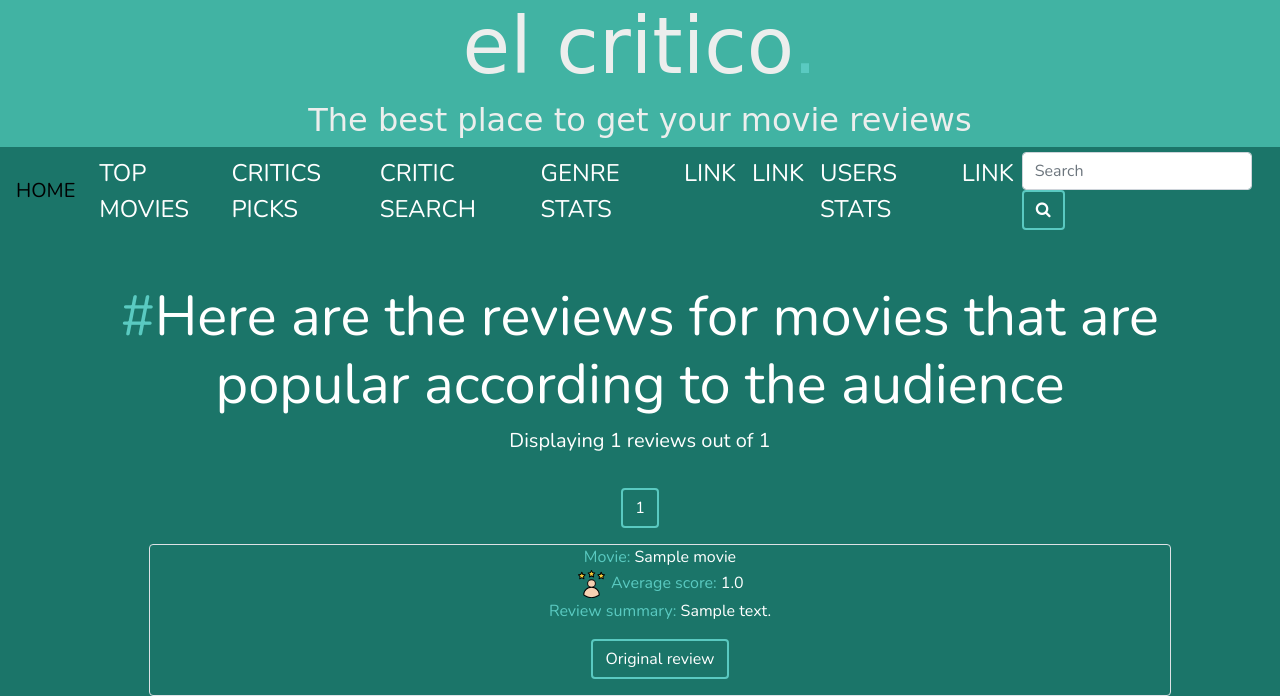
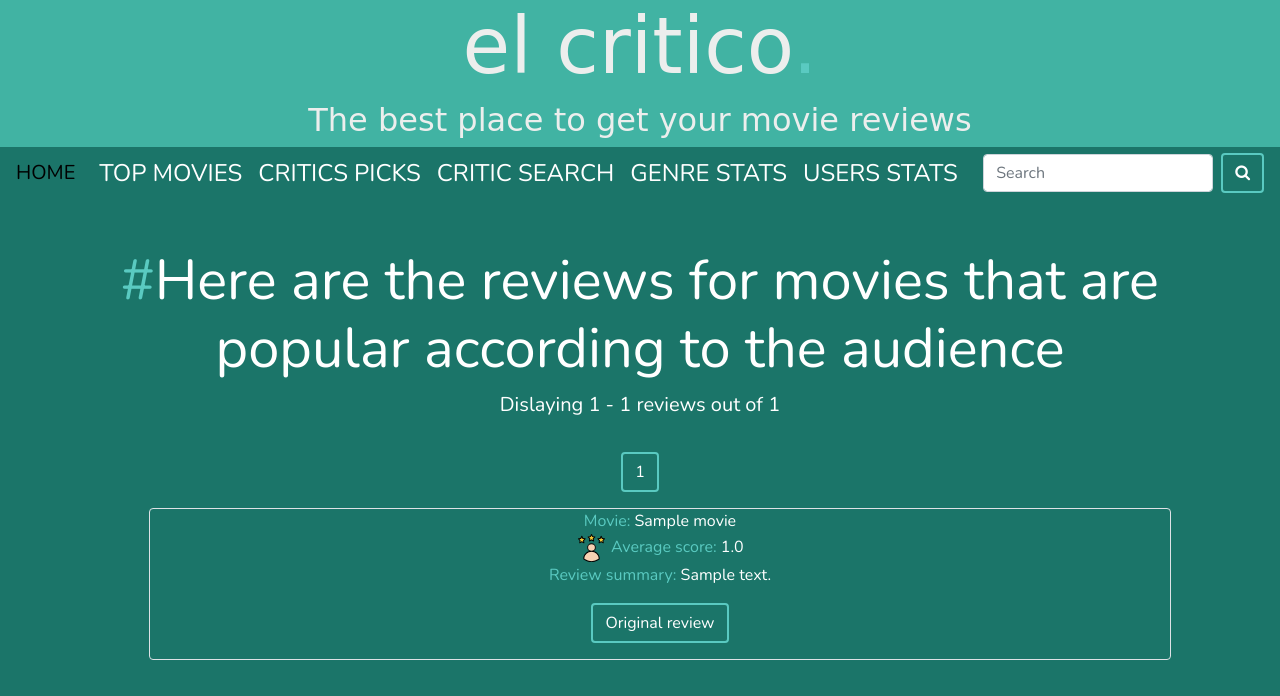
Before and after one commit to tamirdh/Critics_website_project, a Django app: page /finder/popular/ in a window 1280 px wide. Shown: the top 696 px of the page. Run offline with Django 3.2, Linux system fonts and the light colour scheme; tables that the repository leaves empty hold one stand-in row (values such as "Sample post"); some libraries are stand-ins or nearby versions; some web fonts are replaced.

Commit message:
Fixed last bugs

```diff
--- a/SRC/APPLICATION-SOURCE-CODE/el_critico/finder/templates/base.html
+++ b/SRC/APPLICATION-SOURCE-CODE/el_critico/finder/templates/base.html
@@ -34,7 +34,7 @@
     </div>
 
 
-    <nav id="mainNavbar" class="navbar navbar-dark navbar-expand-md py-0 sticky-top">
+    <nav id="mainNavbar" class="navbar navbar-dark navbar-expand-xl py-0 sticky-top">
       <a href="{% url 'finder_home' %}" class="navbar-brand">HOME</a>
       <button class="navbar-toggler" data-toggle="collapse" data-target="#navLinks" aria-label="toggle navigation">
         <span class="navbar-toggler-icon"></span>
@@ -54,16 +54,7 @@
             <a href="{% url 'genre_choice' %}" class="nav-link">GENRE STATS</a>
           </li>
           <li class="nav-item">
-            <a href="" class="nav-link">LINK</a>
-          </li>
-          <li class="nav-item">
-            <a href="" class="nav-link">LINK</a>
-          </li>
-          <li class="nav-item">
             <a href="{% url 'finder_users' %}" class="nav-link">USERS STATS</a>
-          </li>
-          <li class="nav-item">
-            <a href="" class="nav-link">LINK</a>
           </li>
         </ul>
 
--- a/SRC/APPLICATION-SOURCE-CODE/el_critico/finder/templates/genre_choice.html
+++ b/SRC/APPLICATION-SOURCE-CODE/el_critico/finder/templates/genre_choice.html
@@ -8,7 +8,7 @@
 {% block content %}
 {% load static %}
 <div class="container-fluid">
-    <nav class="navbar navbar-expand-xl justify-content-center navbar-light bg-light">
+    <nav class="navbar justify-content-center navbar-light bg-light">
         <a id="genres" class="navbar-brand" href="{% url 'genre_stats' genre='Adventure' %}">Adventure</a>
         <a id="genres" class="navbar-brand" href="{% url 'genre_stats' genre='Action' %}">Action</a>
         <a id="genres" class="navbar-brand" href="{% url 'genre_stats' genre='Animation' %}">Animation</a>
--- a/SRC/APPLICATION-SOURCE-CODE/el_critico/finder/templates/movies_by_critics_picks.html
+++ b/SRC/APPLICATION-SOURCE-CODE/el_critico/finder/templates/movies_by_critics_picks.html
@@ -9,7 +9,7 @@
       <div class="col-lg-10 align-items-center">
         <div id="headingGroup" class="text-white text-center d-lg-block mt-5">
             <h1 class="display-3"><span>#</span>Here are the reviews for movies that are recommended by New York Times critics</h1>
-            <p class="lead">Displaying {{ reviews_list |length }} reviews out of {{ reviews_list.paginator.count }}</p>
+            <p class="lead">Dislaying {{ reviews_list.start_index }} - {{ reviews_list.end_index }} reviews out of {{ reviews_list.paginator.count }}</p>
             {% load static %}
             <span class="display-4">#</span><img id="nyt" src="{% static 'imgs/NYT.png' %}" alt="">
             <div class="dj_pang">
--- a/SRC/APPLICATION-SOURCE-CODE/el_critico/finder/templates/movies_by_term.html
+++ b/SRC/APPLICATION-SOURCE-CODE/el_critico/finder/templates/movies_by_term.html
@@ -9,7 +9,7 @@
       <div class="col-lg-10 align-items-center">
         <div id="headingGroup" class="text-white text-center d-lg-block mt-5">
             <h1 class="display-3"><span>#</span>Here are the reviews for movies that the review headline or summary had a similar phrase to: <span>{{ phrase }}</span></h1>
-            <p class="lead">Displaying {{ reviews_list |length }} reviews out of {{ reviews_list.paginator.count }}</p>
+            <p class="lead">Dislaying {{ reviews_list.start_index }} - {{ reviews_list.end_index }} reviews out of {{ reviews_list.paginator.count }}</p>
             <div class="dj_pang">
               {% if reviews_list.has_previous %}
                 <button id = "search_btn" class="btn btn-outline-success my-2 my-sm-3"><a class="text-white" href="?page=1"><<</a></button>
--- a/SRC/APPLICATION-SOURCE-CODE/el_critico/finder/templates/movies_by_users_rating.html
+++ b/SRC/APPLICATION-SOURCE-CODE/el_critico/finder/templates/movies_by_users_rating.html
@@ -11,7 +11,7 @@
       <div class="col-lg-10 align-items-center">
         <div id="headingGroup" class="text-white text-center d-lg-block mt-5">
             <h1 class="display-3"><span>#</span>Here are the reviews for movies that are popular according to the audience</h1>
-            <p class="lead">Displaying {{ reviews_list |length }} reviews out of {{ reviews_list.paginator.count }}</p>
+            <p class="lead">Dislaying {{ reviews_list.start_index }} - {{ reviews_list.end_index }} reviews out of {{ reviews_list.paginator.count }}</p>
 
             <div class="dj_pang">
               {% if reviews_list.has_previous %}
--- a/SRC/APPLICATION-SOURCE-CODE/el_critico/finder/templates/reviews_by_critic.html
+++ b/SRC/APPLICATION-SOURCE-CODE/el_critico/finder/templates/reviews_by_critic.html
@@ -17,7 +17,7 @@
       <div class="col-lg-10 align-items-center">
         <div id="headingGroup" class="text-white text-center d-lg-block mt-5">
             <h1 class="display-3"><span>#</span>Here are the reviews by critics with "{{critic}}" in their name</h1>
-            <p class="lead">Dislaying {{ reviews_list |length }} reviews out of {{ reviews_list.paginator.count }}</p>
+            <p class="lead">Dislaying {{ reviews_list.start_index }} - {{ reviews_list.end_index }} reviews out of {{ reviews_list.paginator.count }}</p>
             <div class="dj_pang">
               {% if reviews_list.has_previous %}
                 <button id = "search_btn" class="btn btn-outline-success my-2 my-sm-3"><a class="text-white" href="?page=1"><<</a></button>
```
Also changed, not shown: SRC/APPLICATION-SOURCE-CODE/el_critico/finder/templates/movies_by_genre.html (+11 -2 lines).
